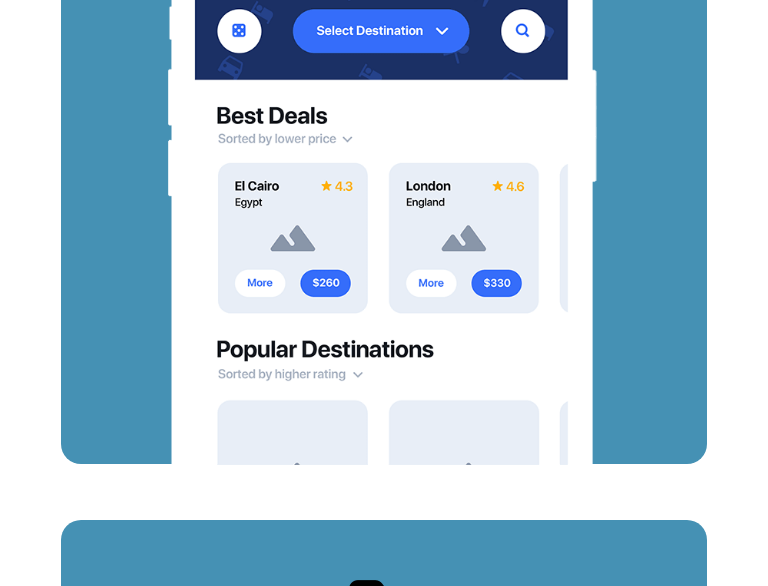
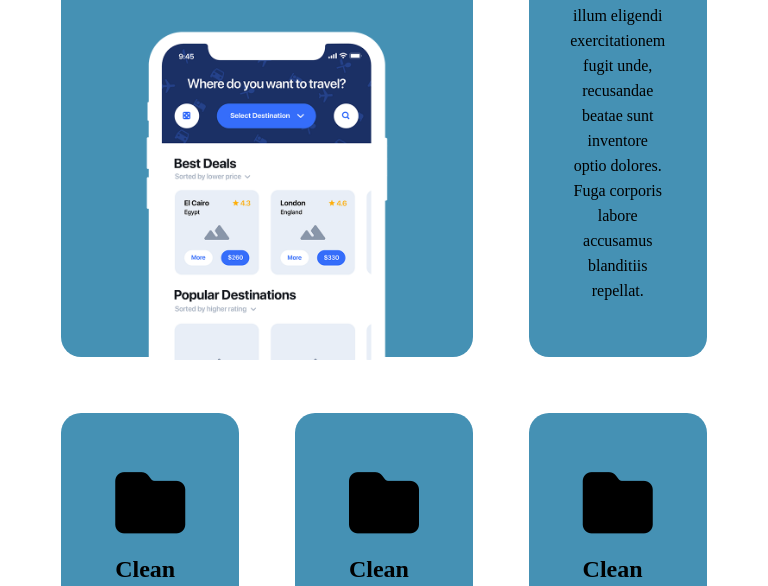
Before and after one commit to codingcele/htmlcss-responsive-layout, a plain HTML site: page index.html in a window 768 px wide. Shown: the part 514-1100 px from the top of the page. Drawn offline with Linux system fonts and the light colour scheme.

Commit message:
prima parte smartphone e tablet

```diff
--- a/style.css
+++ b/style.css
@@ -16,7 +16,7 @@ header {
     display: flex;
     justify-content: space-between;
     width: 100%;
-    padding: 0 4vw;
+    padding: 0 8vw;
 }
 
 .head-logo {
@@ -52,6 +52,7 @@ header {
 }
 
 .box-container {
+    width: 100vw;
     padding: 8vh 8vw 16vh 8vw;
 }
 
@@ -63,7 +64,10 @@ header {
 }
 
 .first {
-    padding-bottom: 0vw;
+    display: flex;
+    flex-direction: column;
+    justify-content: flex-end;
+    padding-bottom: 0;
 }
 
 .box-image {
@@ -103,8 +107,37 @@ header {
     line-height: 25px;
 }
 
-@media screen and (max-width: 450px) {
+@media screen and (max-width: 1060px) {
     .section-elem {
         display: none;
     }
 }
+
+@media screen and (min-width: 500px) and (max-width: 1060px) {
+    .box-container {
+        display: flex;
+        justify-content: space-between;
+        flex-wrap: wrap;
+    }
+
+    .box {
+        width: calc((100vw - 14vh - 16vw)/3);
+    }
+
+    .first {
+        display: flex;
+        flex-direction: column;
+        position: relative;
+        justify-content: end;
+        padding: 0 7vw 0 7vh;
+        width: calc((((100vw - 14vh - 16vw)/3)*2) + 7vh);
+    }
+
+    .first .box-image {
+
+    }
+
+
+
+
+}
```
